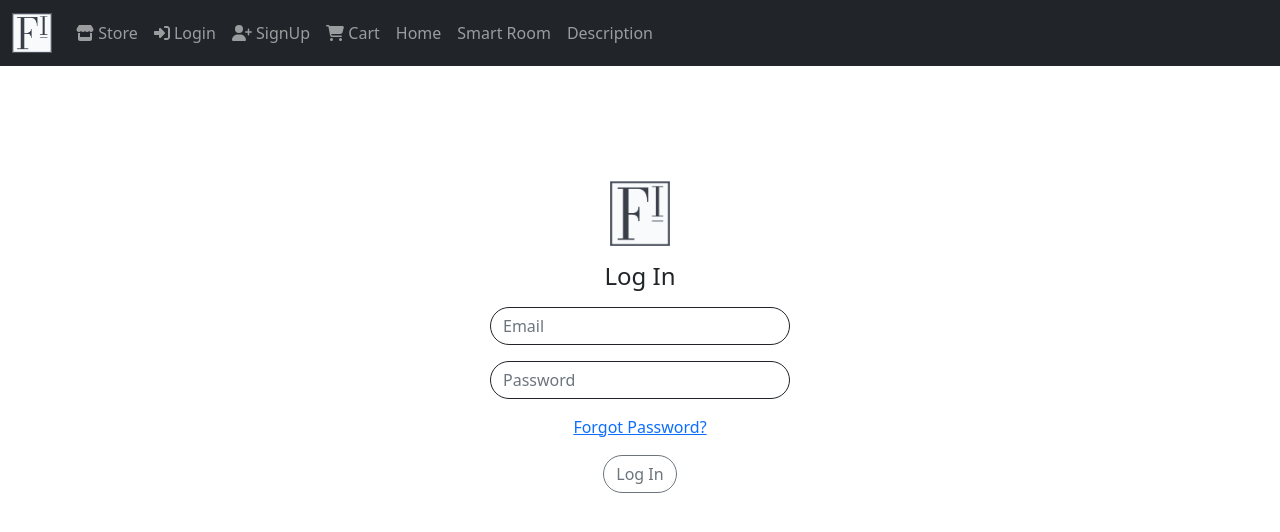
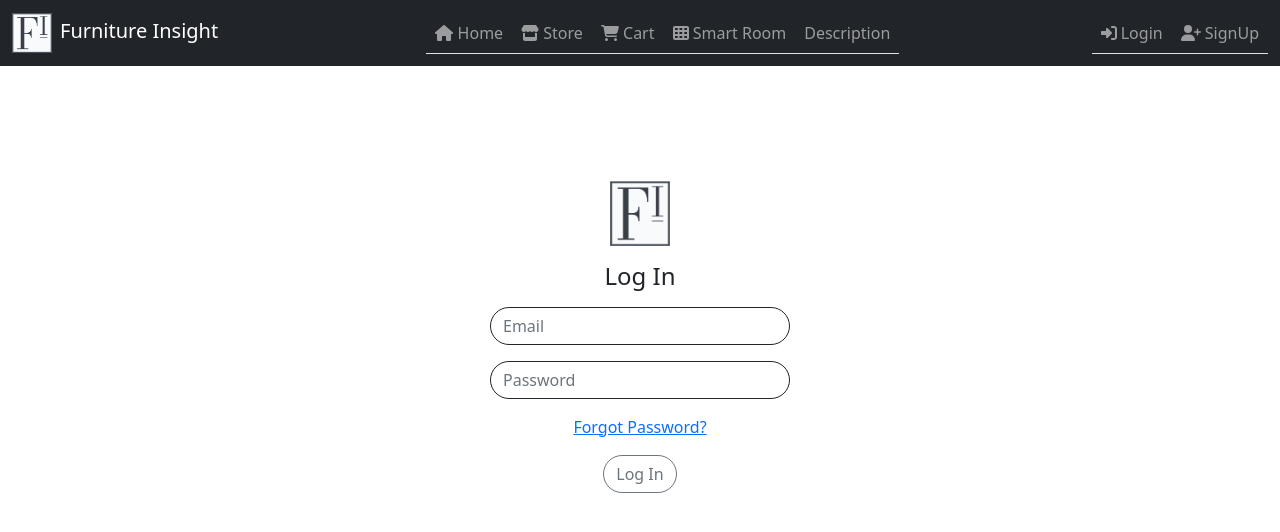
Before and after one commit to Furniture-Insight/furniture-insight-frontend, a React (Create React App) app in the folder furniture-insight-frontend/: page /login in a window 1280 px wide. Shown: the top 532 px of the page. Built offline with nearby package versions, Linux system fonts and the light colour scheme.

Commit message:
Navbar items centered and login/signup on the left

```diff
--- a/furniture-insight-frontend/src/App.js
+++ b/furniture-insight-frontend/src/App.js
@@ -2,41 +2,46 @@ import React from "react";
 import { Link, Outlet } from "react-router-dom";
 import logo from "./components/images/logo.png"
 import { FontAwesomeIcon } from '@fortawesome/react-fontawesome';
-import { faStore, faRightToBracket, faUserPlus, faCartShopping } from "@fortawesome/free-solid-svg-icons";
+import { faStore, faRightToBracket, faUserPlus, faCartShopping, faHouse, faTableCells } from "@fortawesome/free-solid-svg-icons";
 
 function App() {
     return (
         <div>
-            <nav className="navbar navbar-expand-lg navbar-dark bg-dark">
+            <nav className="navbar navbar-expand-lg navbar-dark bg-dark justify-content-end">
                 <div className="container-fluid">
                     <Link className="navbar-brand" to="/store">
-                        <img src={logo} width="40" height="40" alt="" />
+                        <img src={logo} width="40" height="40" alt="logo" className="me-2" />
+                        Furniture Insight
                     </Link>
-                    <button className="navbar-toggler" type="button" data-bs-toggle="collapse" data-bs-target="#navbarToggler" aria-controls="navbarToggler" aria-expanded="false" aria-label="Toggle navigation">
+                    <button className="navbar-toggler" type="button" data-bs-toggle="collapse" data-bs-target=".navbarToggler" aria-controls="navbarToggler" aria-expanded="false" aria-label="Toggle navigation">
                         <span className="navbar-toggler-icon"></span>
                     </button>
-                    <div className="collapse navbar-collapse" id="navbarToggler">
-                        <ul className="navbar-nav me-auto mb-2 mb-lg-0">
+                    <div className="collapse navbar-collapse navbarToggler" >
+                        <ul className="navbar-nav ms-auto mb-2 mb-lg-0 nav nav-tabs">
+                            <li className="nav-item">
+                                <Link className="nav-link" to="/Home"><FontAwesomeIcon icon={faHouse} /> Home</Link>
+                            </li>
                             <li className="nav-item">
                                 <Link className="nav-link" aria-current="page" to="/store"><FontAwesomeIcon icon={faStore} /> Store</Link>
                             </li>
+                            <li className="nav-item">
+                                <Link className="nav-link" to="/cart"><FontAwesomeIcon icon={faCartShopping} /> Cart</Link>
+                            </li>
+                            <li className="nav-item">
+                                <Link className="nav-link" to="/smartRoom"><FontAwesomeIcon icon={faTableCells} /> Smart Room</Link>
+                            </li>
+                            <li className="nav-item">
+                                <Link className="nav-link" to="/description">Description</Link>
+                            </li>
+                        </ul>
+                    </div>
+                    <div className="collapse navbar-collapse navbarToggler">
+                        <ul className="navbar-nav ms-auto mb-2 mb-lg-0 nav nav-tabs">
                             <li className="nav-item">
                                 <Link className="nav-link" to="/login"><FontAwesomeIcon icon={faRightToBracket} /> Login</Link>
                             </li>
                             <li className="nav-item">
                                 <Link className="nav-link" to="/signup"><FontAwesomeIcon icon={faUserPlus} /> SignUp</Link>
-                            </li>
-                            <li className="nav-item">
-                                <Link className="nav-link" to="/cart"><FontAwesomeIcon icon={faCartShopping} /> Cart</Link>
-                            </li>
-                            <li className="nav-item">
-                                <Link className="nav-link" to="/Home">Home</Link>
-                            </li>
-                            <li className="nav-item">
-                                <Link className="nav-link" to="/smartRoom">Smart Room</Link>
-                            </li>
-                            <li className="nav-item">
-                                <Link className="nav-link" to="/description">Description</Link>
                             </li>
                         </ul>
                     </div>
--- a/furniture-insight-frontend/src/components/pages/Login.js
+++ b/furniture-insight-frontend/src/components/pages/Login.js
@@ -25,7 +25,7 @@ function Login() {
         <div>
             <form onSubmit={handleSubmit}>
                 <div className="form-login">
-                <img className="mb-3" src={logo} width="60" height="65" />
+                <img className="mb-3" src={logo} width="60" height="65" alt="logo" />
                     <h4 className="h4 mb-3">Log In</h4>
                     <input
                         className="mb-3 form-control rounded-pill border border-dark"
--- a/furniture-insight-frontend/src/components/pages/RecoverPass.js
+++ b/furniture-insight-frontend/src/components/pages/RecoverPass.js
@@ -19,7 +19,7 @@ function RecoverPass() {
         <div>
             <form onSubmit={handleSubmit}>
                 <div className="form-login">
-                    <img className="mb-3" src={logo} width="60" height="65" />
+                    <img className="mb-3" src={logo} width="60" height="65" alt="logo" />
                     <h4 className="h4 mb-3">Recover Password</h4>
                     <input
                         className="mb-3 form-control rounded-pill border border-dark"
--- a/furniture-insight-frontend/src/components/pages/SignUp.js
+++ b/furniture-insight-frontend/src/components/pages/SignUp.js
@@ -36,7 +36,7 @@ function SignUp() {
         <div>
             <form onSubmit={handleSubmit}>
                 <div className="form-login">
-                    <img className="mb-3" src={logo} width="60" height="65" />
+                    <img className="mb-3" src={logo} width="60" height="65" alt="logo" />
                     <h4 className="h4 mb-3">Sign Up</h4>
                     <input
                         required
```
Also changed, not shown: furniture-insight-frontend/public/styles.css (line endings or trailing spaces).
